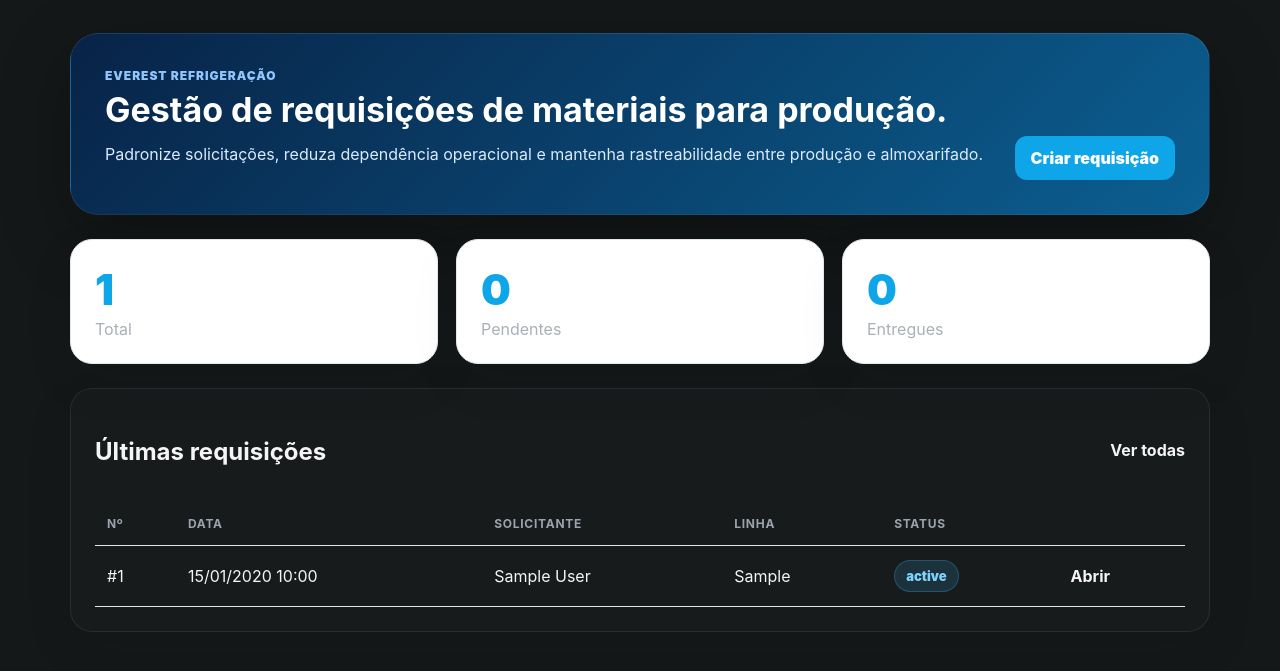
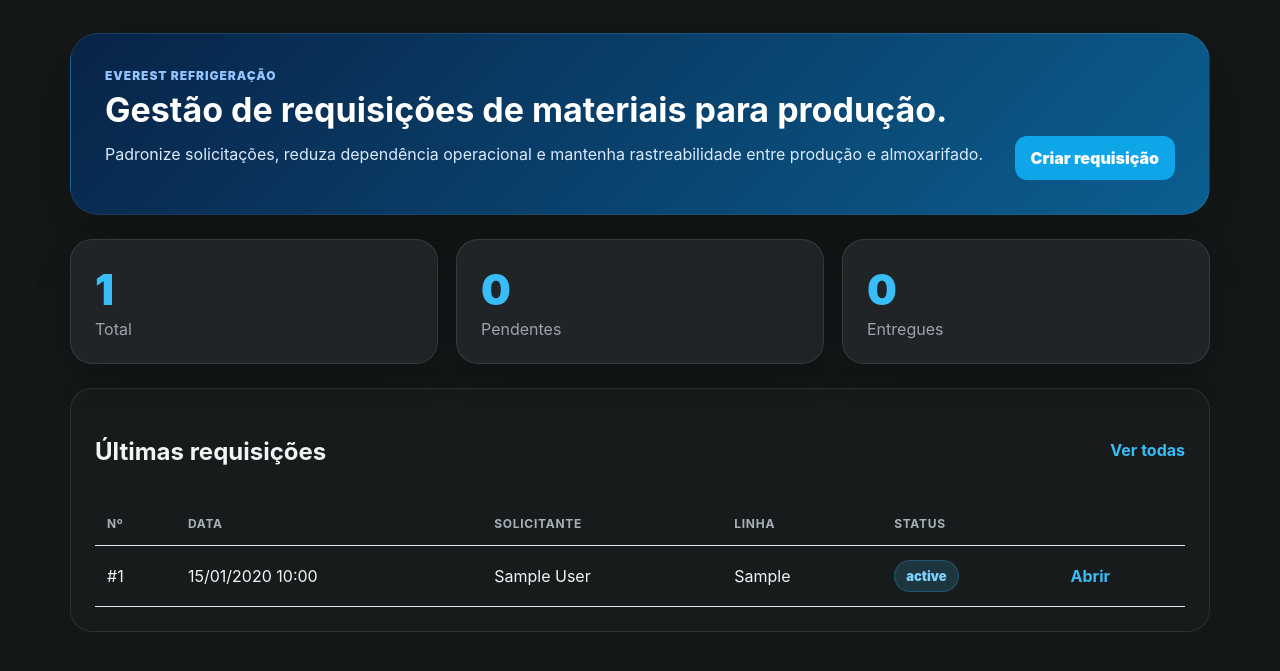
Before and after one commit to ArukyXD/requisita-facil, a Flask app: page / in a window 1280 px wide. Shown: the part 79-750 px from the top of the page. Run offline with Flask 3, Linux system fonts and the light colour scheme; a user stored in the database is signed in; tables that the repository leaves empty hold one stand-in row (values such as "Sample post").

Commit message:
Corrige cards e tabelas do modo escuroV2.css

```diff
--- a/app/static/css/app.css
+++ b/app/static/css/app.css
@@ -691,3 +691,58 @@ html[data-theme="dark"] .status-badge {
 
     border: 1px solid rgba(56,189,248,.25) !important;
 }
+
+/* Correção real dos cards do dashboard */
+html[data-theme="dark"] .metrics article {
+    background: #202427 !important;
+    border: 1px solid rgba(255,255,255,.10) !important;
+    color: #f3f4f6 !important;
+    box-shadow: 0 14px 35px rgba(0,0,0,.24) !important;
+}
+
+html[data-theme="dark"] .metrics article p {
+    color: #9ca3af !important;
+}
+
+html[data-theme="dark"] .metrics article span {
+    color: #38bdf8 !important;
+}
+
+/* Correção real do painel/tabela */
+html[data-theme="dark"] .panel {
+    background: #171b1c !important;
+    border: 1px solid rgba(255,255,255,.10) !important;
+    color: #f3f4f6 !important;
+}
+
+html[data-theme="dark"] .panel table,
+html[data-theme="dark"] .panel thead,
+html[data-theme="dark"] .panel tbody,
+html[data-theme="dark"] .panel tr {
+    background: transparent !important;
+}
+
+html[data-theme="dark"] .panel th {
+    color: #a8b0b8 !important;
+}
+
+html[data-theme="dark"] .panel td {
+    color: #f3f4f6 !important;
+}
+
+html[data-theme="dark"] .panel tr {
+    border-bottom: 1px solid rgba(255,255,255,.10) !important;
+}
+
+html[data-theme="dark"] .panel a {
+    color: #38bdf8 !important;
+}
+
+/* Badge pendente menos branco */
+html[data-theme="dark"] .badge,
+html[data-theme="dark"] .status,
+html[data-theme="dark"] .status-badge {
+    background: rgba(56,189,248,.16) !important;
+    color: #7dd3fc !important;
+    border: 1px solid rgba(56,189,248,.24) !important;
+}
```
